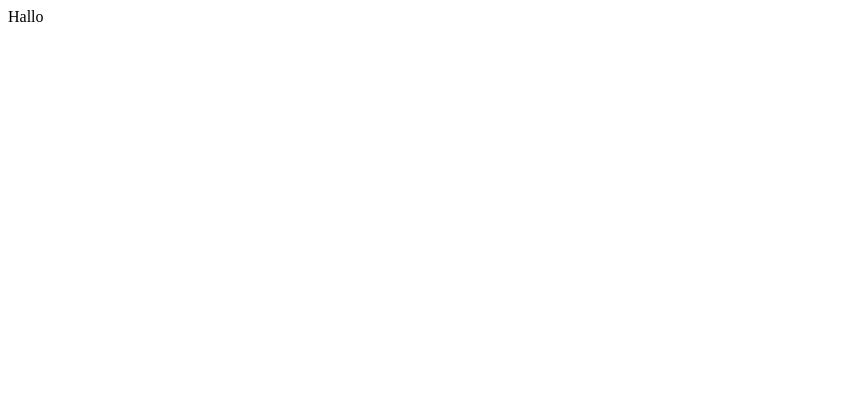
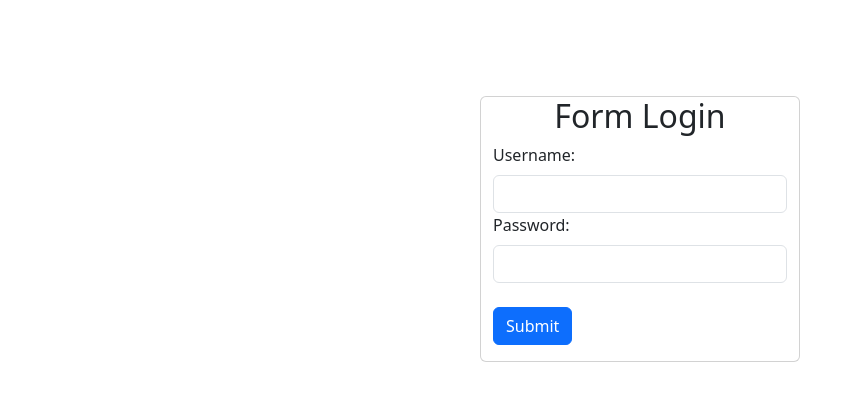
Before and after one commit to Fatikah002/CRUD_DasarWeb, a PHP site: page / in a window 1280 px wide. Before the commit the part shown is almost empty. Shown: the top 401 px of the page, without its empty margins (0-855 px from the left). Run offline with PHP 8.4, Linux system fonts and the light colour scheme.

Commit message:
tampilan login

```diff
--- a/index.php
+++ b/index.php
@@ -1,4 +1,33 @@
 <!DOCTYPE html>
-<?php
-echo "Hallo";
-?>
+<html>
+
+<head>
+    <title> Toko Palugada</title>
+    <link href="../bootstrap-5.3.3-dist/css/bootstrap.min.css" rel="stylesheet">
+    <script src="../bootstrap-5.3.3-dist/js/bootstrap.min.js"></script>
+</head>
+
+<body>
+
+    <section id="login" class="pt-5 ">
+        <div class="container mt-5 justify-content-center col-md-4  col-lg-3  justify-content-between card">
+            <div class="mb-3 ">
+                <form action="barang.php" method="post">
+                    <h2 class="text-center">Form Login</h2>
+
+                    <label for="username" class="form-label">Username: </label>
+                    <input type="username" class="form-control" id="username">
+
+                    <label for="password" class="form-label">Password: </label>
+                    <input type="password" class="form-control" id="password"><br>
+
+                    <button type="submit" class="btn btn-primary">Submit</button>
+                </form>
+            </div>
+        </div>
+
+    </section>
+
+</body>
+
+</html>
```
